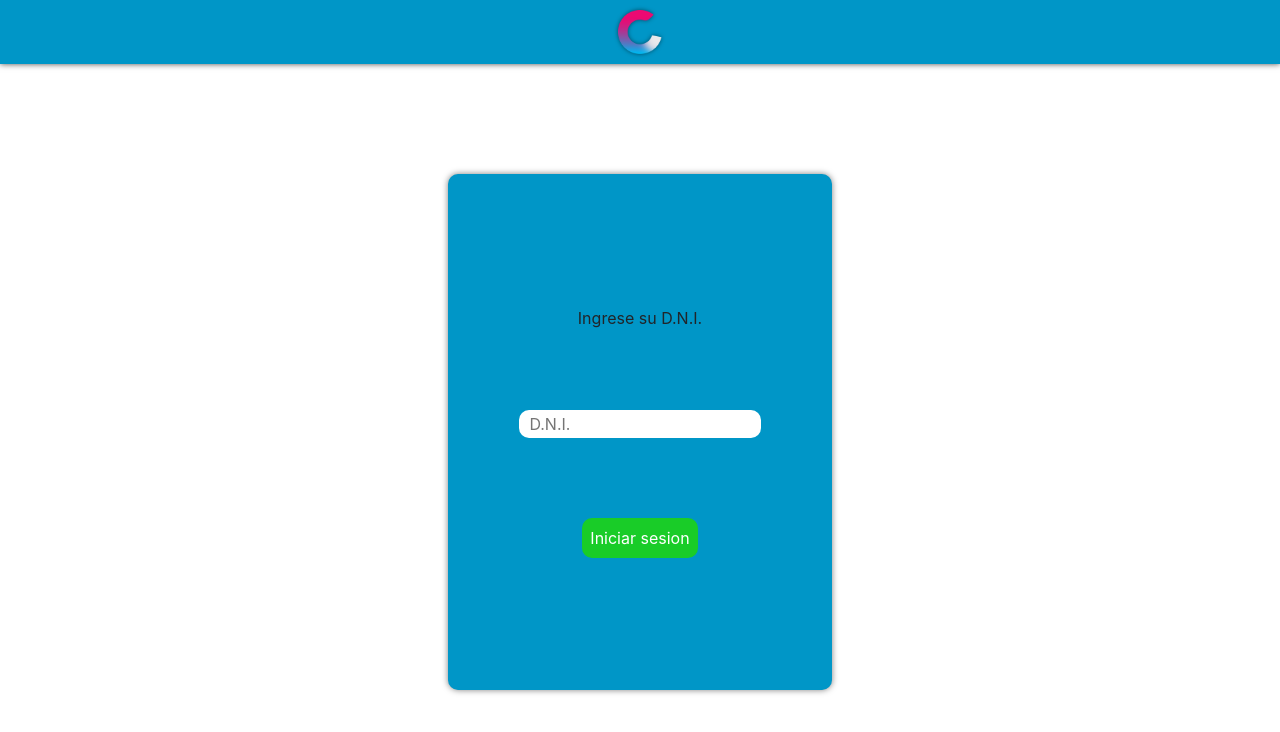
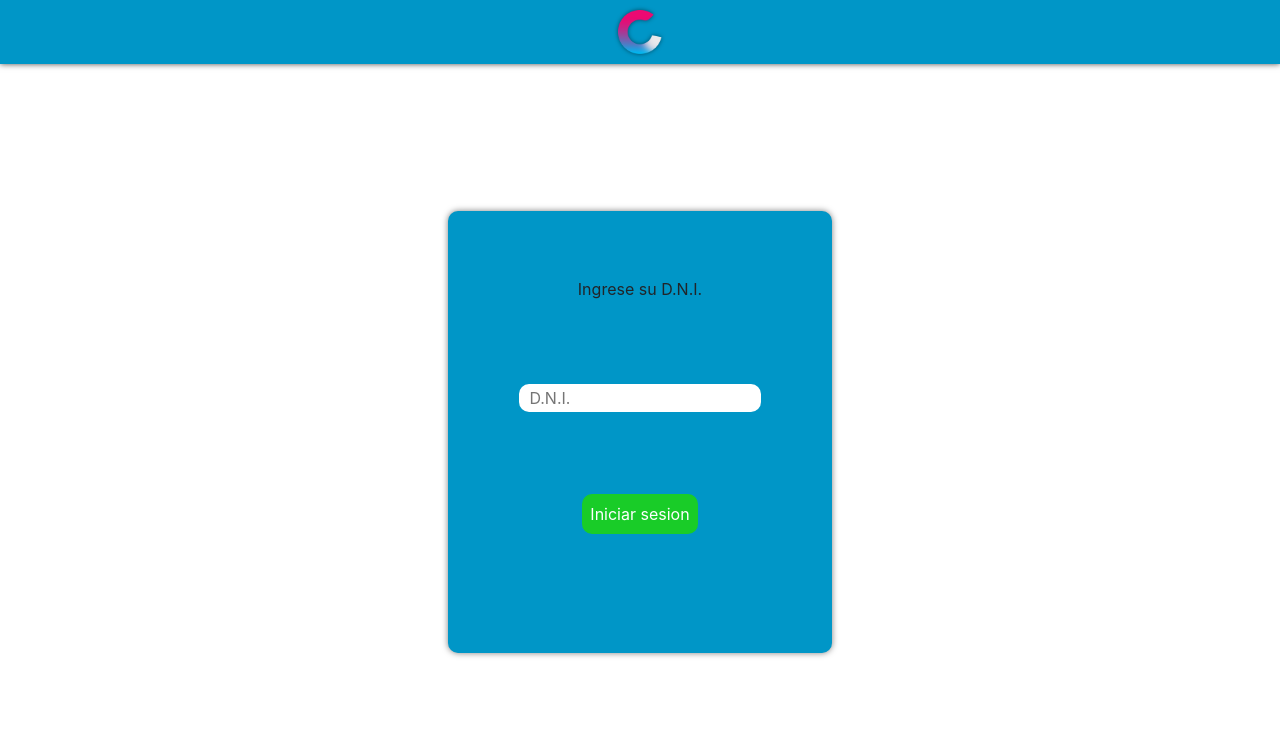
Before and after one commit to lucasfer01/Prueba-Tecnica-Clonify, a React (Create React App) app in the folder Frontend/: page / in a window 1280 px wide. Shown: the top 732 px of the page. Built offline with nearby package versions, Linux system fonts and the light colour scheme.

Commit message:
Se agrego el loader del login y se cambiaron algunos estilos

```diff
--- a/Frontend/src/Componentes/Landing/Landing.jsx
+++ b/Frontend/src/Componentes/Landing/Landing.jsx
@@ -6,6 +6,8 @@ import axios from 'axios';
 import { AUTENTIFICACION_BACK_URL } from '../../enviroment';
 // Estilos
 import estilosLanding from './Landing.module.css';
+// Loader
+import spinner from '../../media/loaderConfirmacion.gif';
 
 export function Landing() {
     // Estados inputs
@@ -17,6 +19,8 @@ export function Landing() {
         isError: false,
         mensajeError: ''
     });
+    // Estado loader
+    const [loader, setLoader] = useState(false);
 
     // handleOnsubmit
     function handleOnSubmit(e) {
@@ -33,7 +37,13 @@ export function Landing() {
                 // Redireccionamos a home con este metodo para que se recargue la pagina y vuelva a verificar el localStorage
                 window.location.pathname = '/home';
             })
-            .catch(error => setError({ isError: true, mensajeError: 'El dni no pertenece a ningun usuario' })); // Seteamos el estado de error en true y le pasamos un mensaje de error
+            .catch(error => {
+                // Seteamos el estado de error en true y le pasamos un mensaje de error
+                setError({ isError: true, mensajeError: 'El dni no pertenece a ningun usuario' });
+
+                // Seteamos el loader en false
+                setLoader(false);
+            });
     }
 
     // handleOnChange
@@ -59,7 +69,12 @@ export function Landing() {
                         </div>
                     )}
 
-                    <button className={estilosLanding.botonIniciarSesion} type='submit'>Iniciar sesion</button>
+                    <div className={estilosLanding.contenedorBoton}>
+                    <button className={estilosLanding.botonIniciarSesion} type='submit' onClick={() => setLoader(true)}>Iniciar sesion</button>
+
+                    {loader && <img src={spinner} width='30px' alt='Loader'/>}
+                    </div>
+
                 </form>
             </div>
         </div>
--- a/Frontend/src/Componentes/Landing/Landing.module.css
+++ b/Frontend/src/Componentes/Landing/Landing.module.css
@@ -8,7 +8,7 @@
 
 .contenedorForm {
     width: 30%;
-    height: 70% ;
+    height: 60%;
     background-color: #0096c7;
     display: flex;
     justify-content: center;
@@ -18,9 +18,9 @@
 }
 
 .form {
-    height: 80%;
+    height: 70%;
     display: flex;
-    justify-content: space-evenly;
+    justify-content: space-between;
     align-items: center;
     flex-direction: column;
 }
@@ -39,3 +39,11 @@
     background-color: rgb(25, 204, 40);
     color: #fff;
 }
+
+.contenedorBoton {
+    height: 30%;
+    display: flex;
+    justify-content: space-between;
+    align-items: center;
+    flex-direction: column;
+}
```
